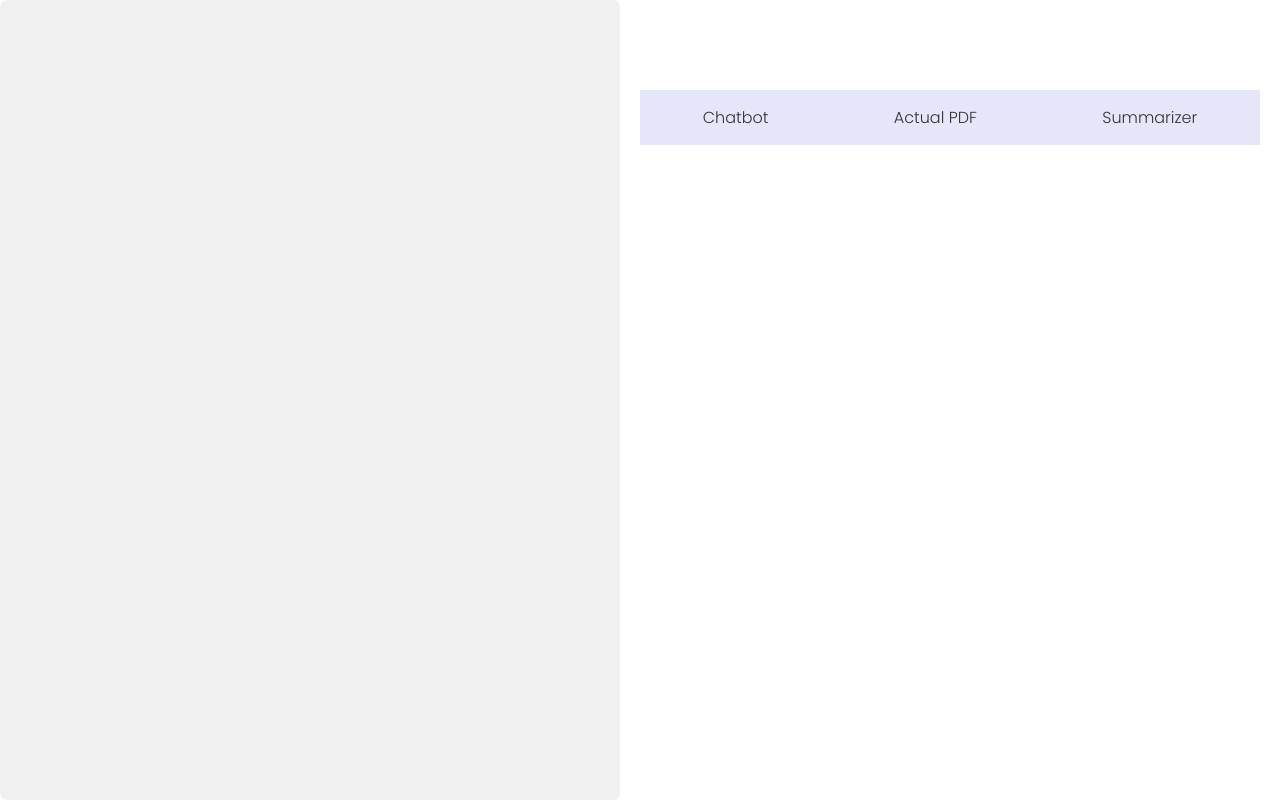
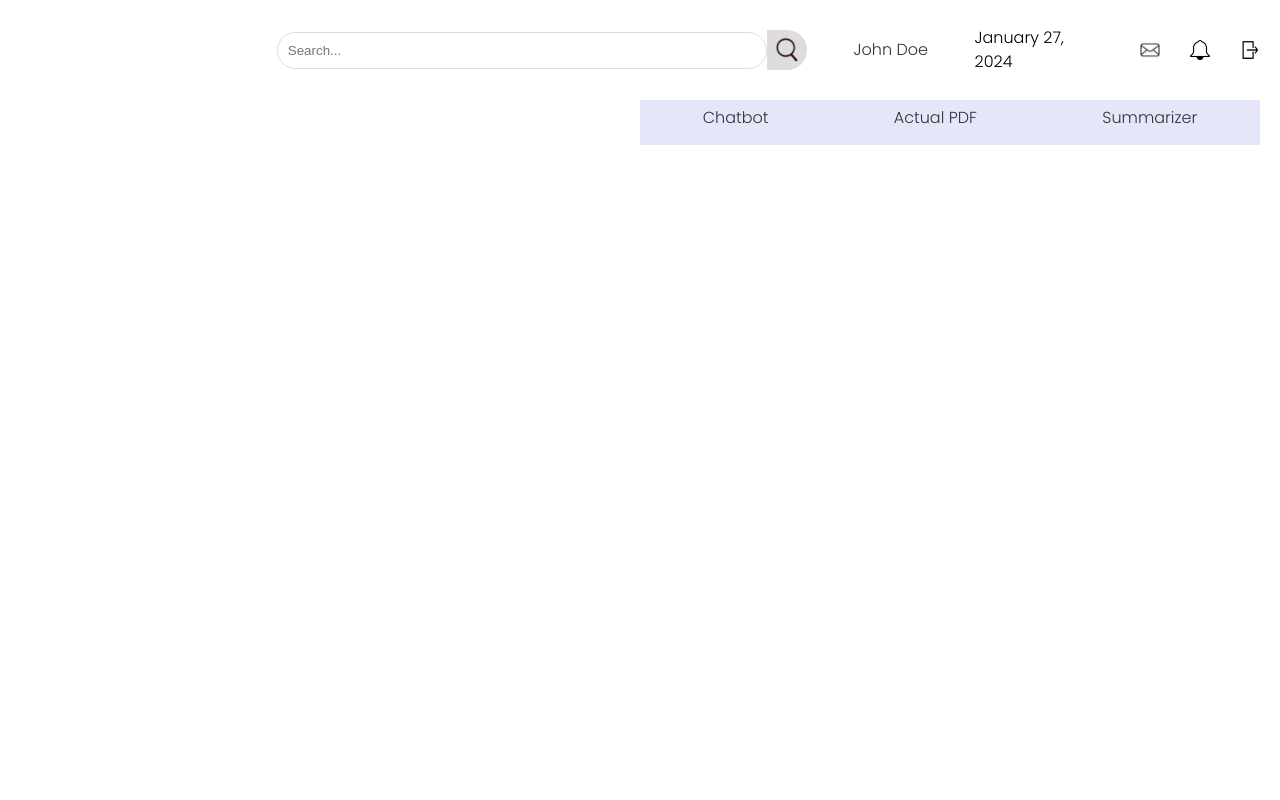
Before and after one commit to Team-Cornflakes/VitaFile, a React (Vite) app in the folder frontend/: page /Main in a window 1280 px wide. Built offline with nearby package versions, Linux system fonts and the light colour scheme.

Commit message:
fixed buttons after header import

```diff
--- /dev/null
+++ b/frontend/pages/MainPage.css
@@ -0,0 +1,21 @@
+.main-page {
+    /* If you want the header to be fixed at the top, you can add:
+    padding-top: <height_of_header>; to the .main-page or to .content */
+  }
+
+  .content {
+    display: flex; /* Use flexbox to lay out LeftComponent and RightComponent side by side */
+    justify-content: space-between; /* This will add space between the two components */
+    align-items: flex-start; /* Aligns components to the start of the flex container */
+  }
+
+  /* Additional styles for LeftComponent and RightComponent if necessary */
+  .left-container {
+    /* Styles for LeftComponent */
+    width: 50%; /* Adjust width as needed */
+  }
+
+  .right-container {
+    /* Styles for RightComponent */
+    width: 50%; /* Adjust width as needed */
+  }
--- a/frontend/pages/MainPage.jsx
+++ b/frontend/pages/MainPage.jsx
@@ -1,14 +1,19 @@
 import React from 'react';
+import Header from '../components/Header'; // Ensure the path to Header component is correct
 import LeftComponent from '../components/LeftComponent'; // Adjust the path as necessary
 import RightComponent from '../components/RightComponent'; // Adjust the path as necessary
+import './MainPage.css'; // Import the CSS for MainPage
 
 const MainPage = () => {
-    return (
-        <div style={{ display: 'flex', height: '100vh' }}>
-            <LeftComponent />
-            <RightComponent />
-        </div>
-    );
+  return (
+    <div className="main-page">
+      <Header/>
+      <div className="content">
+        <LeftComponent />
+        <RightComponent />
+      </div>
+    </div>
+  );
 };
 
 export default MainPage;
```
Also changed, not shown: frontend/components/Header1.css (added), frontend/components/Header1.jsx (added).
